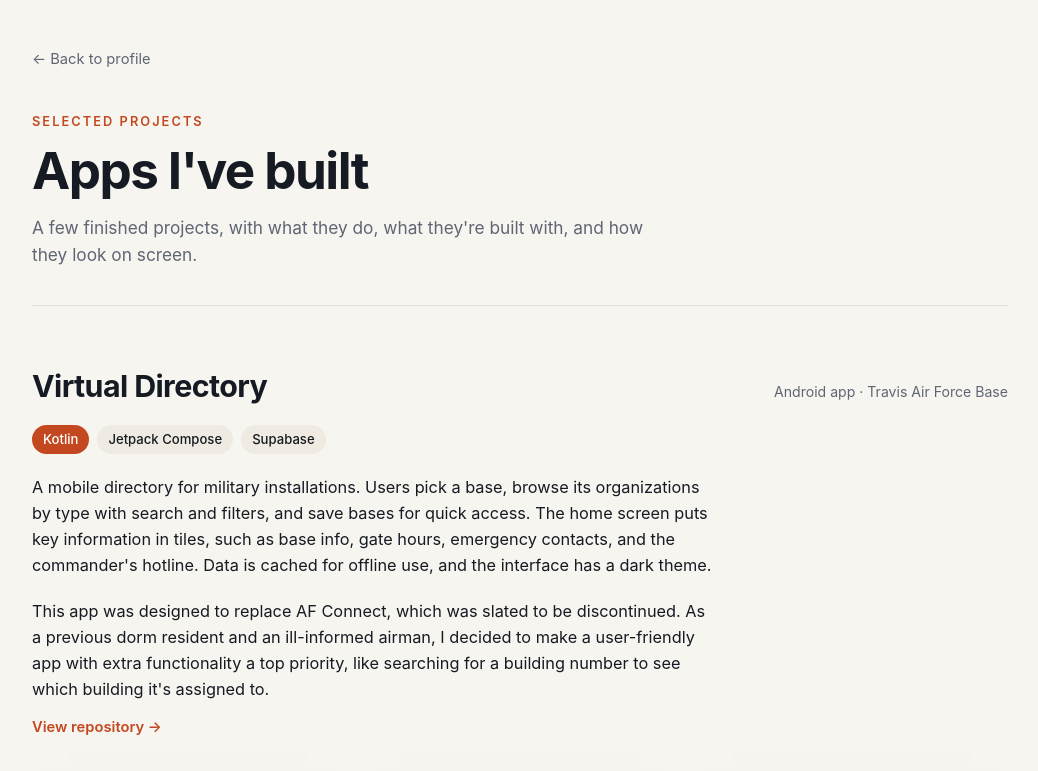
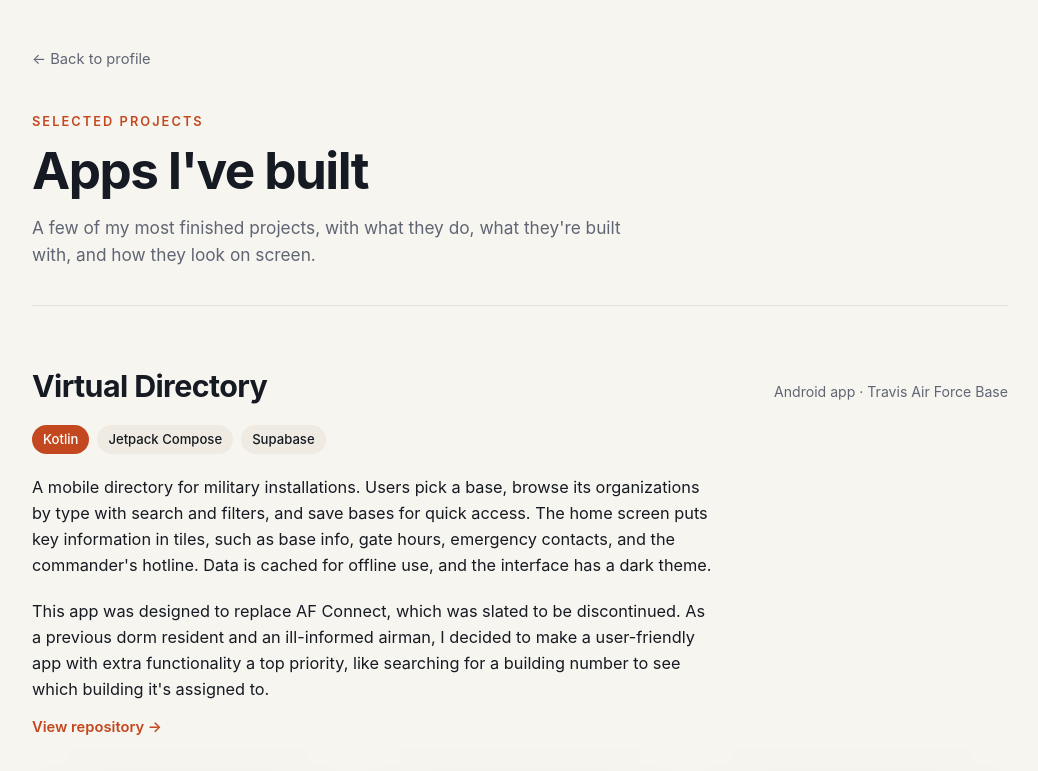
Before and after one commit to damnordicus/damnordicus.github.io, a plain HTML site: page projects.html in a window 1280 px wide. Shown: the top 771 px of the page, without its empty margins (120-1158 px from the left). Drawn offline with Linux system fonts and the light colour scheme.

Commit message:
Update project description for clarity

```diff
--- a/projects.html
+++ b/projects.html
@@ -127,7 +127,7 @@
   <header class="intro">
     <p class="eyebrow">Selected Projects</p>
     <h1>Apps I've built</h1>
-    <p class="lede">A few finished projects, with what they do, what they're built with, and how they look on screen.</p>
+    <p class="lede">A few of my most finished projects, with what they do, what they're built with, and how they look on screen.</p>
   </header>
 
   <article class="showcase">
```
